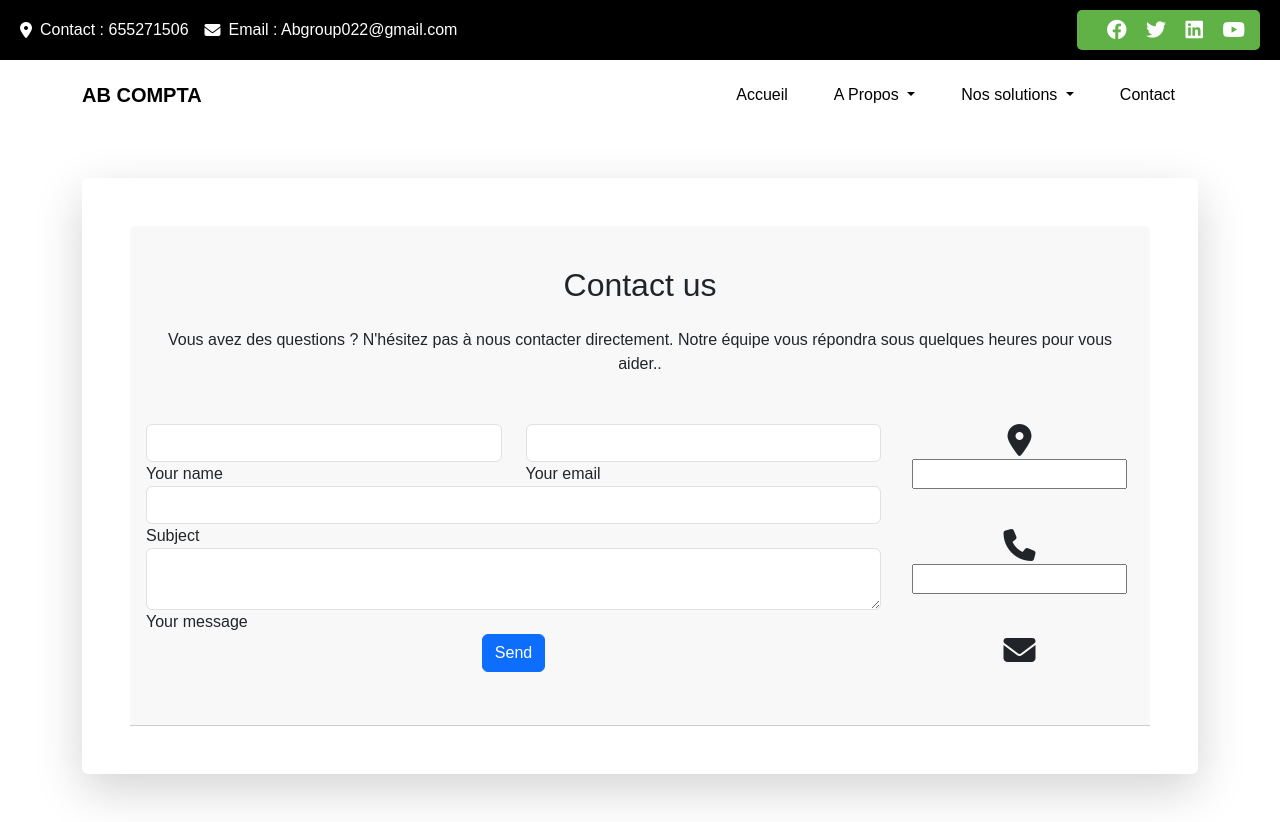
After one commit to MarcYoba/HomeAbCompta, a Symfony app: template templates/contact/index.html.twig in a window 1280 px wide. The commit adds this page. Run offline with Twig, Linux system fonts and the light colour scheme; the template is opened without the code that fills it, so the values that code supplies are empty; some libraries are stand-ins or nearby versions.

Commit message:
creation de la page de contact

```diff
--- /dev/null
+++ b/templates/contact/index.html.twig
@@ -0,0 +1,135 @@
+{% extends 'base.html.twig' %}
+
+{% block title %}Hello ContactController!{% endblock %}
+
+{% block body %}
+<!DOCTYPE html>
+<html lang="fr">
+<head>
+    <meta charset="UTF-8">
+    <meta name="viewport" content="width=device-width, initial-scale=1.0">
+    <title>AB COMPTA</title>
+    <!-- Bootstrap CSS -->
+    <!-- Bootstrap CSS -->
+    <link href="https://cdn.jsdelivr.net/npm/bootstrap@5.3.2/dist/css/bootstrap.min.css" rel="stylesheet">
+    <link rel="stylesheet" href="https://cdnjs.cloudflare.com/ajax/libs/font-awesome/6.4.0/css/all.min.css">
+    <link rel="stylesheet" href="{{ asset('css/style.css')}}">
+    <script src="https://cdn.jsdelivr.net/npm/bootstrap@5.3.2/dist/js/bootstrap.bundle.min.js"></script>
+</head>
+<body class="bg-gradient-secondary">
+    {% include "navbar.html.twig" %}
+    <div class="container" >
+
+        <div class="card o-hidden border-0 shadow-lg my-5">
+            <div class="card-body p-0">
+                <!-- Nested Row within Card Body -->
+                <div class="row">
+                    <div class="col-lg-5 d-none d-lg-block bg-register-image"></div>
+                    <div class="col-lg-12">
+                        <div class="p-5">
+                        <div class="card-header py-3">
+
+                        <section class="mb-4">
+
+                        <!--Section heading-->
+                        <h2 class="h1-responsive font-weight-bold text-center my-4">Contact us</h2>
+                        <!--Section description-->
+                        <p class="text-center w-responsive mx-auto mb-5">Vous avez des questions ? N'hésitez pas à nous contacter directement. Notre équipe vous répondra sous quelques heures pour vous aider..</p>
+
+                        <div class="row">
+
+                            <!--Grid column-->
+                            <div class="col-md-9 mb-md-0 mb-5">
+                                <form id="contact-form" name="contact-form" action="mail.php" method="POST">
+
+                                    <!--Grid row-->
+                                    <div class="row">
+
+                                        <!--Grid column-->
+                                        <div class="col-md-6">
+                                            <div class="md-form mb-0">
+                                                <input type="text" id="name" name="name" class="form-control">
+                                                <label for="name" class="">Your name</label>
+                                            </div>
+                                        </div>
+                                        <!--Grid column-->
+
+                                        <!--Grid column-->
+                                        <div class="col-md-6">
+                                            <div class="md-form mb-0">
+                                                <input type="text" id="email" name="email" class="form-control">
+                                                <label for="email" class="">Your email</label>
+                                            </div>
+                                        </div>
+                                        <!--Grid column-->
+
+                                    </div>
+                                    <!--Grid row-->
+
+                                    <!--Grid row-->
+                                    <div class="row">
+                                        <div class="col-md-12">
+                                            <div class="md-form mb-0">
+                                                <input type="text" id="subject" name="subject" class="form-control">
+                                                <label for="subject" class="">Subject</label>
+                                            </div>
+                                        </div>
+                                    </div>
+                                    <!--Grid row-->
+
+                                    <!--Grid row-->
+                                    <div class="row">
+
+                                        <!--Grid column-->
+                                        <div class="col-md-12">
+
+                                            <div class="md-form">
+                                                <textarea type="text" id="message" name="message" rows="2" class="form-control md-textarea"></textarea>
+                                                <label for="message">Your message</label>
+                                            </div>
+
+                                        </div>
+                                    </div>
+                                    <!--Grid row-->
+
+                                </form>
+
+                                <div class="text-center text-md-left">
+                                    <a data-mdb-ripple-init class="btn btn-primary" onclick="document.getElementById('contact-form').submit();">Send</a>
+                                </div>
+                                <div class="status"></div>
+                            </div>
+                            <!--Grid column-->
+
+                            <!--Grid column-->
+                            <div class="col-md-3 text-center">
+                                <ul class="list-unstyled mb-0">
+                                    <li><i class="fas fa-map-marker-alt fa-2x"></i>
+                                        <p><input type="text"></p>
+                                    </li>
+
+                                    <li><i class="fas fa-phone mt-4 fa-2x"></i>
+                                        <p><input type="tel"></p>
+                                    </li>
+
+                                    <li><i class="fas fa-envelope mt-4 fa-2x"></i>
+                                        <p></p>
+                                    </li>
+                                </ul>
+                            </div>
+                            <!--Grid column-->
+
+                        </div>
+
+                        </section>
+
+                        </div>
+                    </div>
+                </div>
+            </div>
+        </div>
+
+    </div>
+</body>
+</html>
+{% endblock %}
--- /dev/null
+++ b/templates/navbar.html.twig
@@ -0,0 +1,67 @@
+<div class="contact-bar">
+               <div class="contact-info">
+                    <i class="fas fa-map-marker-alt"></i>
+                    Contact : 655271506
+                    <i class="fas fa-envelope ms-3"></i>
+                    Email : Abgroup022@gmail.com
+                </div>
+            <button class="navbar-toggler" type="button" data-bs-toggle="collapse" data-bs-target="#navbarNav" aria-controls="navbarNav" aria-expanded="false" aria-label="Toggle navigation">
+                <span class="navbar-toggler-icon"></span>
+            </button>
+            <div class="contact-right d-flex align-items-center" id="navbarNav">
+                <div  class="social-icons">
+                    <a href="https://www.facebook.com" target="_blank"><i class="fab fa-facebook"></i></a>
+                    <a href="https://twitter.com" target="_blank"><i class="fab fa-twitter"></i></a>
+                    <a href="https://www.linkedin.com" target="_blank"><i class="fab fa-linkedin"></i></a>
+                    <a href="https://www.youtube.com" target="_blank"><i class="fab fa-youtube"></i></a>
+                </div >
+            </div>
+        </div>
+
+    <nav class="navbar navbar-expand-lg navbar-custom">
+    <div class="container">
+        <a class="navbar-brand" href="#">
+            <strong>AB COMPTA</strong>
+        </a>
+        <button class="navbar-toggler" type="button" data-bs-toggle="collapse" data-bs-target="#navbarNav" aria-controls="navbarNav" aria-expanded="false" aria-label="Toggle navigation">
+            <span class="navbar-toggler-icon"></span>
+        </button>
+        <div class="collapse navbar-collapse justify-content-end" id="navbarNav">
+            <ul class="navbar-nav">
+                <li class="nav-item">
+                    <a class="nav-link active" aria-current="page" href="#">Accueil</a>
+                </li>
+
+                <!-- A Propos corrigé -->
+                <li class="nav-item dropdown">
+                    <a class="nav-link dropdown-toggle" href="#" id="navbarDropdownAbout" role="button" data-bs-toggle="dropdown" aria-expanded="false">
+                        A Propos
+                    </a>
+                    <ul class="dropdown-menu" aria-labelledby="navbarDropdownAbout">
+                        <li><h6 class="dropdown-header">À propos de nous</h6></li>
+                        <li><a class="dropdown-item" href="#">Notre historique</a></li>
+                        <li><a class="dropdown-item" href="#">Notre équipe</a></li>
+                        <li><a class="dropdown-item" href="#">Notre mission</a></li>
+                    </ul>
+                </li>
+
+                <!-- Nos solutions corrigé -->
+                <li class="nav-item dropdown">
+                    <a class="nav-link dropdown-toggle" href="#" id="navbarDropdownSolutions" role="button" data-bs-toggle="dropdown" aria-expanded="false">
+                        Nos solutions
+                    </a>
+                    <ul class="dropdown-menu" aria-labelledby="navbarDropdownSolutions">
+                        <li><h6 class="dropdown-header">Nos services</h6></li>
+                        <li><a class="dropdown-item" href="#">Provenderie</a></li>
+                        <li><a class="dropdown-item" href="#">Cabinet veterinaire</a></li>
+                        <li><a class="dropdown-item" href="#">CCommerce generale</a></li>
+                    </ul>
+                </li>
+
+                <li class="nav-item">
+                    <a class="nav-link" href="{{ path('app_contact')}}">Contact</a>
+                </li>
+            </ul>
+        </div>
+    </div>
+</nav>
```
Also changed, not shown: src/Controller/ContactController.php (added, +18 -0 lines), templates/home/home.html.twig (+7 -67 lines).
